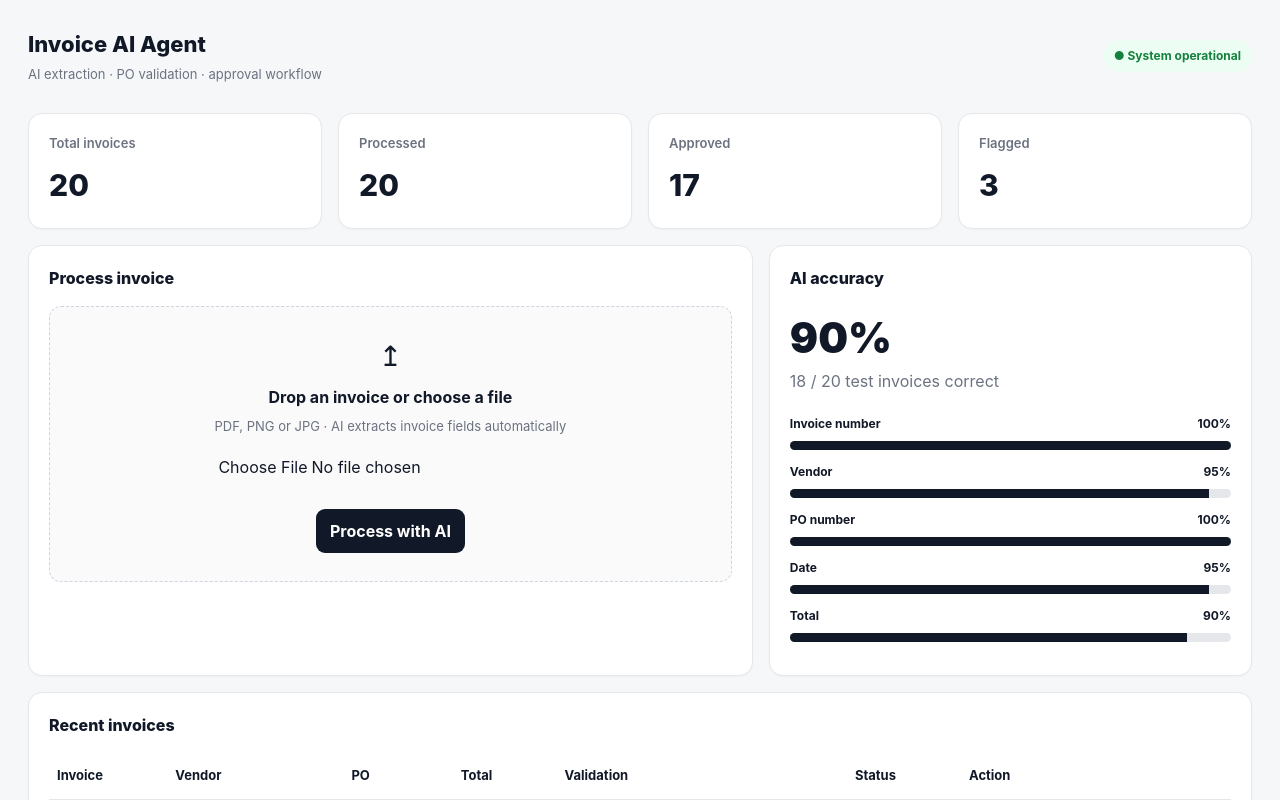
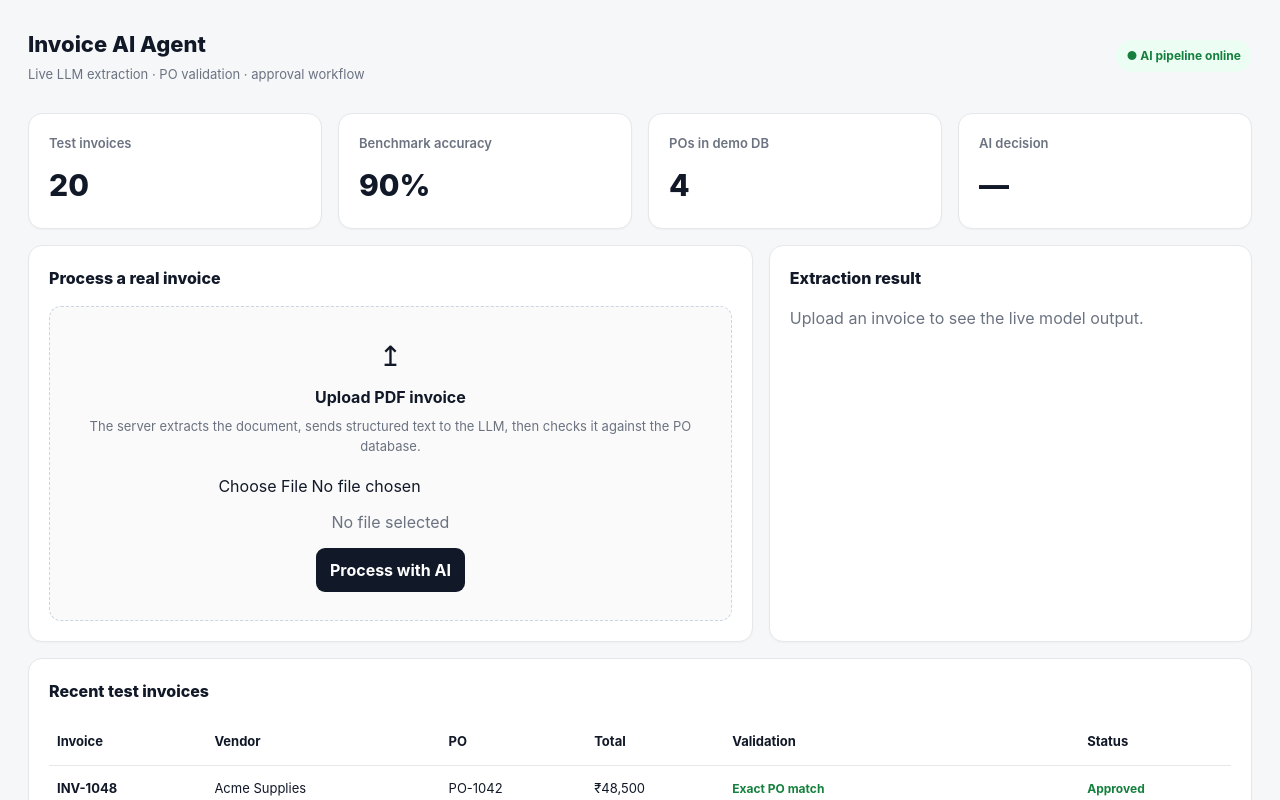
Before and after one commit to AnjaniBeesu/AI-invoice-processing-agent, a Next.js app: page / in a window 1280 px wide. Shown: the top 800 px of the page. Built offline with nearby package versions, Linux system fonts and the light colour scheme.

Commit message:
feat: connect dashboard to live invoice AI pipeline

```diff
--- a/app/page.tsx
+++ b/app/page.tsx
@@ -1,20 +1,28 @@
 'use client'
 import { useState } from 'react'
 
-type Invoice={id:string,vendor:string,po:string,total:string,status:'Approved'|'Review',match:string}
-const seed:Invoice[]=[{id:'INV-1048',vendor:'Acme Supplies',po:'PO-1042',total:'₹48,500',status:'Approved',match:'Exact match'},{id:'INV-1049',vendor:'Nova Office Co.',po:'PO-1043',total:'₹52,000',status:'Review',match:'Amount mismatch: ₹3,500'},{id:'INV-1050',vendor:'Vertex Systems',po:'PO-1044',total:'₹31,200',status:'Approved',match:'Exact match'},{id:'INV-1051',vendor:'CloudNine Ltd.',po:'PO-1045',total:'₹18,750',status:'Approved',match:'Exact match'}]
+type Result = { invoice: any; validation: { status: string; score: number; reasons: string[] }; model: string }
+const seed = [
+ {id:'INV-1048',vendor:'Acme Supplies',po:'PO-1042',total:'₹48,500',status:'Approved',match:'Exact PO match'},
+ {id:'INV-1049',vendor:'Nova Office Co.',po:'PO-1043',total:'₹52,000',status:'Review',match:'Amount mismatch: ₹3,500'},
+ {id:'INV-1050',vendor:'Vertex Systems',po:'PO-1044',total:'₹31,200',status:'Approved',match:'Exact PO match'},
+]
 
 export default function Home(){
- const [invoices,setInvoices]=useState(seed); const [file,setFile]=useState(''); const [notice,setNotice]=useState('')
- function process(){ if(!file){setNotice('Select an invoice first.');return} const n:Invoice={id:'INV-'+(1052+invoices.length),vendor:file.replace(/\.[^.]+$/,'').slice(0,24)||'Uploaded Vendor',po:'PO-NEW',total:'₹42,800',status:'Approved',match:'AI extraction + PO match passed'};setInvoices([n,...invoices]);setNotice('AI processed invoice: extraction complete and PO validation passed.')}
- function approve(id:string){setInvoices(x=>x.map(i=>i.id===id?{...i,status:'Approved'}:i));setNotice('Approval sent to Slack workflow (demo).')}
- return <main className="shell"><header className="top"><div><div className="brand">Invoice AI Agent</div><div className="sub">AI extraction · PO validation · approval workflow</div></div><span className="pill">● System operational</span></header>
- <section className="grid"><Metric label="Total invoices" value={String(invoices.length+16)} /><Metric label="Processed" value={String(invoices.length+16)} /><Metric label="Approved" value={String(invoices.filter(x=>x.status==='Approved').length+14)} /><Metric label="Flagged" value={String(invoices.filter(x=>x.status==='Review').length+2)} /></section>
- <section className="main"><div className="card"><div className="section-title">Process invoice</div><div className="upload"><div style={{fontSize:28}}>↥</div><div style={{fontWeight:700,margin:'8px 0'}}>Drop an invoice or choose a file</div><div className="sub">PDF, PNG or JPG · AI extracts invoice fields automatically</div><input style={{marginTop:18}} type="file" accept=".pdf,.png,.jpg,.jpeg" onChange={e=>setFile(e.target.files?.[0]?.name||'')} /><div style={{marginTop:16}}>{file&&<span className="muted">Selected: {file}</span>}</div><button className="btn primary" style={{marginTop:14}} onClick={process}>Process with AI</button></div>{notice&&<div style={{marginTop:14,padding:12,borderRadius:9,background:'#f1f5f9',fontSize:13}}>{notice}</div>}</div>
- <div className="card"><div className="section-title">AI accuracy</div><div className="accuracy">90%</div><div className="muted">18 / 20 test invoices correct</div><div style={{marginTop:22}}><Accuracy name="Invoice number" n="100%" w="100%"/><Accuracy name="Vendor" n="95%" w="95%"/><Accuracy name="PO number" n="100%" w="100%"/><Accuracy name="Date" n="95%" w="95%"/><Accuracy name="Total" n="90%" w="90%"/></div></div></section>
- <section className="card" style={{marginTop:16}}><div className="section-title">Recent invoices</div><div className="table-wrap"><table className="table"><thead><tr><th>Invoice</th><th>Vendor</th><th>PO</th><th>Total</th><th>Validation</th><th>Status</th><th>Action</th></tr></thead><tbody>{invoices.map(i=><tr key={i.id}><td><b>{i.id}</b></td><td>{i.vendor}</td><td>{i.po}</td><td>{i.total}</td><td><span className={'status '+(i.status==='Approved'?'ok':'warn')}>{i.status==='Approved'?'✓ ': '⚠ '}{i.match}</span></td><td><span className={'status '+(i.status==='Approved'?'ok':'warn')}>{i.status}</span></td><td>{i.status==='Review'?<div className="row-actions"><button className="btn green" onClick={()=>approve(i.id)}>Approve</button><button className="btn red" onClick={()=>setNotice('Invoice rejected and sent back for review.')}>Reject</button></div>:<span className="muted">Slack ✓</span>}</td></tr>)}</tbody></table></div></section>
- <section className="card" style={{marginTop:16}}><div className="section-title">How the agent works</div><div style={{display:'grid',gridTemplateColumns:'repeat(4,1fr)',gap:12}}>{['1. Extract','2. Match PO','3. Decide','4. Notify'].map((x,i)=><div key={x} style={{padding:14,border:'1px solid var(--line)',borderRadius:10}}><b>{x}</b><div className="sub">{['LLM reads invoice fields','Checks vendor, PO and totals','Auto-approves or flags exceptions','Sends approval to Slack'][i]}</div></div>)}</div></section>
+ const [file,setFile]=useState<File|null>(null),[loading,setLoading]=useState(false),[result,setResult]=useState<Result|null>(null),[error,setError]=useState('')
+ async function process(){
+  if(!file)return setError('Choose an invoice first.')
+  setLoading(true);setError('');setResult(null)
+  const fd=new FormData();fd.append('file',file)
+  try{const r=await fetch('/api/process',{method:'POST',body:fd});const data=await r.json();if(!r.ok)throw new Error(data.error||'Processing failed');setResult(data)}catch(e:any){setError(e.message)}finally{setLoading(false)}
+ }
+ const inv=result?.invoice
+ return <main className="shell"><header className="top"><div><div className="brand">Invoice AI Agent</div><div className="sub">Live LLM extraction · PO validation · approval workflow</div></div><span className="pill">● AI pipeline online</span></header>
+ <section className="grid"><Metric label="Test invoices" value="20"/><Metric label="Benchmark accuracy" value="90%"/><Metric label="POs in demo DB" value="4"/><Metric label="AI decision" value={result?.validation.status||'—'}/></section>
+ <section className="main"><div className="card"><div className="section-title">Process a real invoice</div><div className="upload"><div style={{fontSize:28}}>↥</div><div style={{fontWeight:700,margin:'8px 0'}}>Upload PDF invoice</div><div className="sub">The server extracts the document, sends structured text to the LLM, then checks it against the PO database.</div><input style={{marginTop:18}} type="file" accept=".pdf,.txt" onChange={e=>setFile(e.target.files?.[0]||null)}/><div style={{marginTop:12}} className="muted">{file?file.name:'No file selected'}</div><button className="btn primary" style={{marginTop:14}} disabled={loading} onClick={process}>{loading?'Processing…':'Process with AI'}</button></div>{error&&<div style={{marginTop:14,padding:12,borderRadius:9,background:'#fee2e2',color:'#991b1b',fontSize:13}}>{error}</div>}</div>
+ <div className="card"><div className="section-title">Extraction result</div>{!result?<div className="muted">Upload an invoice to see the live model output.</div>:<><div className="accuracy">{result.validation.score}%</div><div className={'status '+(result.validation.status==='Approved'?'ok':'warn')}>{result.validation.status==='Approved'?'✓ AUTO-APPROVED':'⚠ HUMAN REVIEW REQUIRED'}</div><div style={{marginTop:18,display:'grid',gap:10}}>{[['Invoice #',inv.invoiceNumber],['Vendor',inv.vendor],['PO #',inv.poNumber],['Date',inv.invoiceDate],['Total',inv.total!=null?`${inv.currency||''} ${inv.total}`:'—'],['Extraction confidence',`${inv.confidence??'—'}%`]].map(([k,v])=><div key={String(k)} style={{display:'flex',justifyContent:'space-between',borderBottom:'1px solid var(--line)',paddingBottom:8,fontSize:13}}><span className="muted">{k}</span><b>{String(v||'—')}</b></div>)}</div><div style={{marginTop:16,fontSize:12}}><b>Validation</b><ul>{result.validation.reasons.map(x=><li key={x}>{x}</li>)}</ul></div></>}</div></section>
+ <section className="card" style={{marginTop:16}}><div className="section-title">Recent test invoices</div><div className="table-wrap"><table className="table"><thead><tr><th>Invoice</th><th>Vendor</th><th>PO</th><th>Total</th><th>Validation</th><th>Status</th></tr></thead><tbody>{seed.map(i=><tr key={i.id}><td><b>{i.id}</b></td><td>{i.vendor}</td><td>{i.po}</td><td>{i.total}</td><td><span className={'status '+(i.status==='Approved'?'ok':'warn')}>{i.match}</span></td><td><span className={'status '+(i.status==='Approved'?'ok':'warn')}>{i.status}</span></td></tr>)}</tbody></table></div></section>
+ <section className="card" style={{marginTop:16}}><div className="section-title">Agent architecture</div><div style={{display:'grid',gridTemplateColumns:'repeat(4,1fr)',gap:12}}>{['Extract','Match','Decide','Notify'].map((x,i)=><div key={x} style={{padding:14,border:'1px solid var(--line)',borderRadius:10}}><b>{i+1}. {x}</b><div className="sub">{['LLM converts invoice into structured JSON','Compare vendor, PO and amount','100% match → approve; otherwise review','Slack receives exceptions and approvals'][i]}</div></div>)}</div><div className="sub" style={{marginTop:14}}>Model: {result?.model||'Groq-compatible OpenAI endpoint'} · Slack channel: #invoice-approvals</div></section>
  </main>
 }
-function Metric({label,value}:{label:string,value:string}){return <div className="card"><div className="label">{label}</div><div className="metric">{value}</div></div>}
-function Accuracy({name,n,w}:{name:string,n:string,w:string}){return <div style={{marginBottom:13}}><div style={{display:'flex',justifyContent:'space-between',fontSize:12,fontWeight:700}}><span>{name}</span><span>{n}</span></div><div className="bar"><div className="fill" style={{width:w}}/></div></div>}
+function Metric({label,value}:{label:string,value:string}){return <div className="card"><div className="label">{label}</div><div className="metric" style={{fontSize:value.length>10?20:30}}>{value}</div></div>}
```
